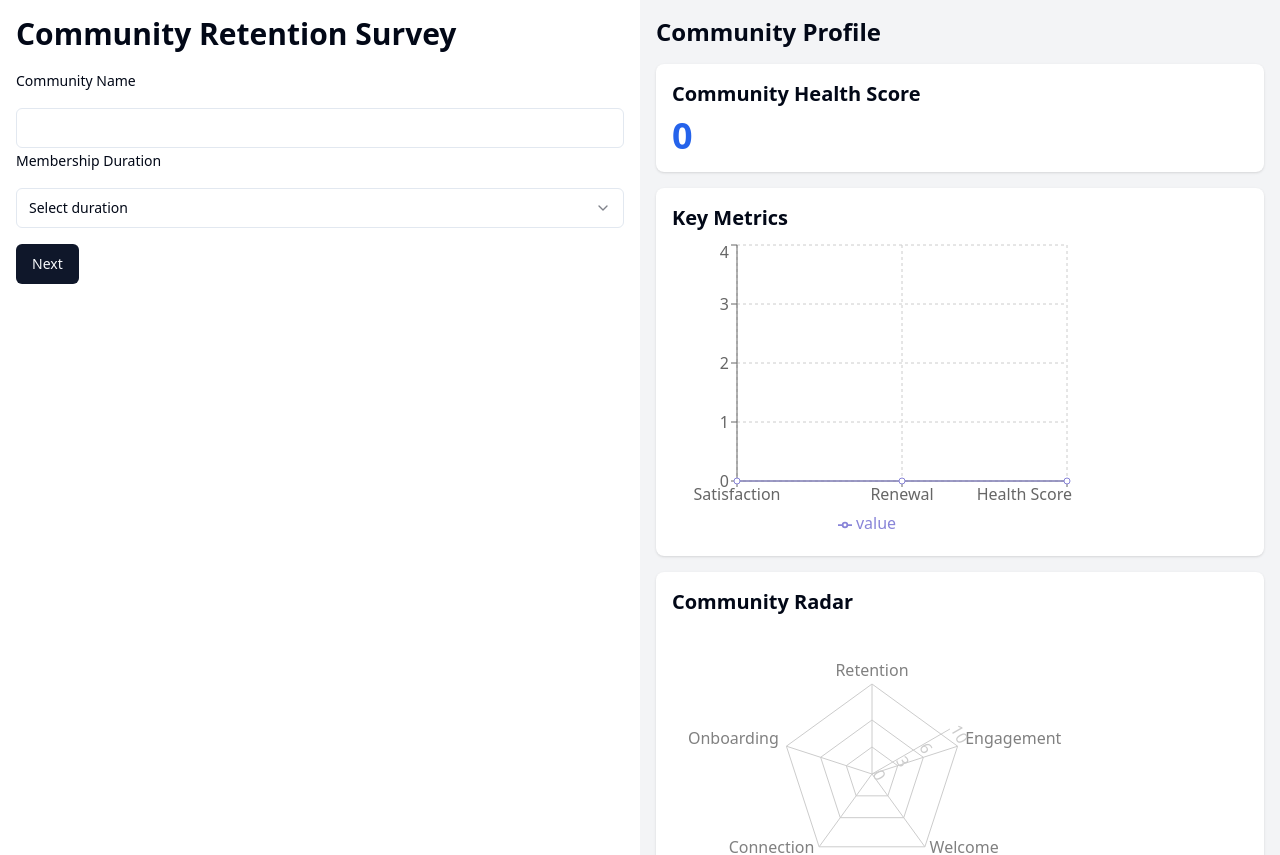
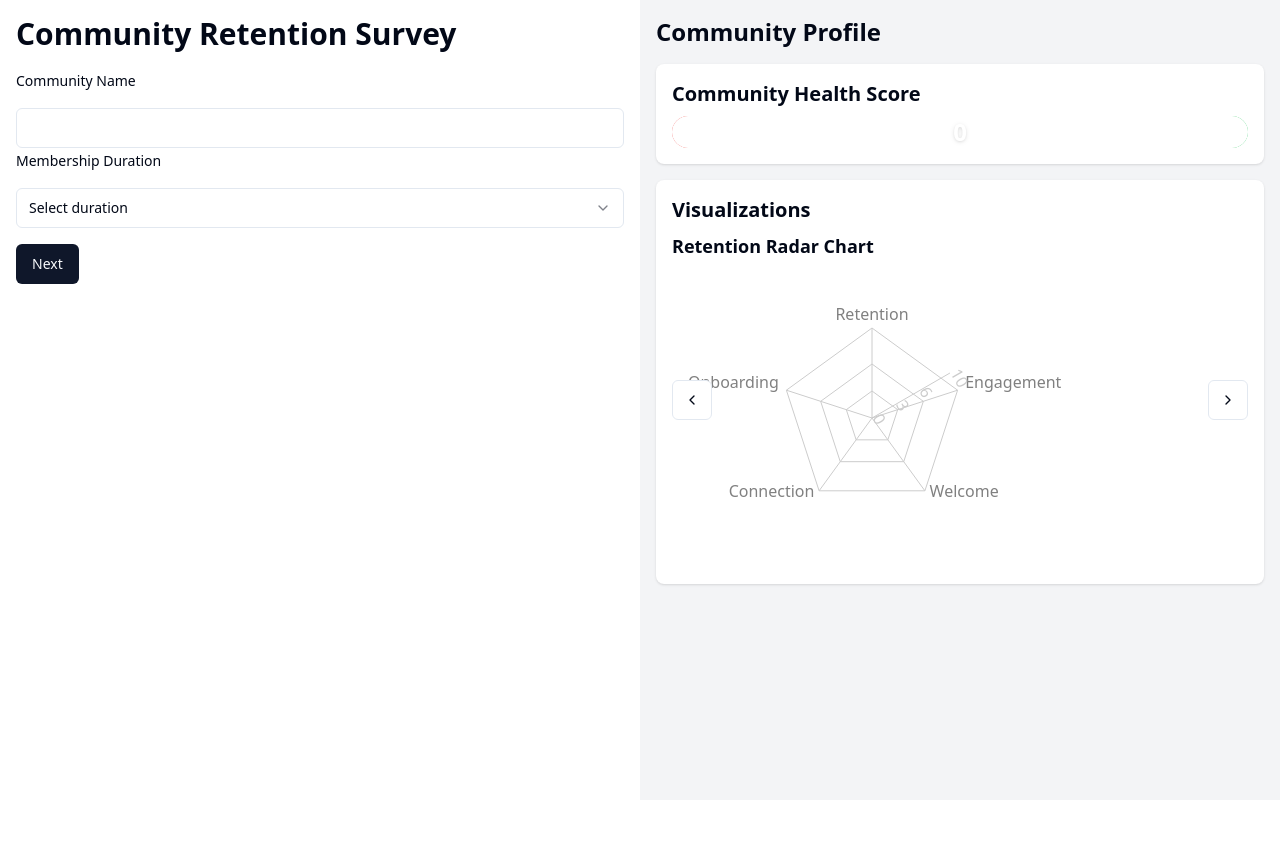
Before and after one commit to GPT-Engineer-App/community-journey-map, a React (Vite) app: page / in a window 1280 px wide. Shown: the top 855 px of the page. After the commit the page ends 800 px from the top, so only its background shows below. Built offline with nearby package versions, Linux system fonts and the light colour scheme.

Commit message:
GPT Engineer Update [skip gpt_engineer]

```diff
--- a/package.json
+++ b/package.json
@@ -44,7 +44,7 @@
     "clsx": "^2.1.0",
     "cmdk": "^1.0.0",
     "date-fns": "^3.6.0",
-    "embla-carousel-react": "^8.1.5",
+    "embla-carousel-react": "^8.0.0-rc17",
     "framer-motion": "^11.3.9",
     "html-to-image": "^1.11.11",
     "input-otp": "^1.2.4",
--- a/src/components/CommunityProfile.jsx
+++ b/src/components/CommunityProfile.jsx
@@ -1,10 +1,14 @@
 import { useEffect, useState } from "react";
-import { LineChart, Line, XAxis, YAxis, CartesianGrid, Tooltip, Legend, RadarChart, PolarGrid, PolarAngleAxis, PolarRadiusAxis, Radar } from 'recharts';
+import { LineChart, Line, XAxis, YAxis, CartesianGrid, Tooltip, Legend, RadarChart, PolarGrid, PolarAngleAxis, PolarRadiusAxis, Radar, BarChart, Bar, PieChart, Pie, Cell } from 'recharts';
+import useEmblaCarousel from 'embla-carousel-react';
+import { ChevronLeft, ChevronRight } from 'lucide-react';
+import { Button } from "@/components/ui/button";
 
 const CommunityProfile = ({ data }) => {
   const [healthScore, setHealthScore] = useState(0);
   const [retentionScore, setRetentionScore] = useState(0);
   const [engagementIndex, setEngagementIndex] = useState(0);
+  const [emblaRef, emblaApi] = useEmblaCarousel({ loop: false });
 
   useEffect(() => {
     const calculateHealthScore = () => {
@@ -59,6 +63,9 @@ const CommunityProfile = ({ data }) => {
     setEngagementIndex(calculateEngagementIndex());
   }, [data]);
 
+  const scrollPrev = () => emblaApi && emblaApi.scrollPrev();
+  const scrollNext = () => emblaApi && emblaApi.scrollNext();
+
   const chartData = [
     { name: 'Satisfaction', value: parseInt(data.overallSatisfaction) || 0 },
     { name: 'Renewal', value: parseInt(data.likelihoodToRenew) || 0 },
@@ -73,15 +80,65 @@ const CommunityProfile = ({ data }) => {
     { subject: 'Onboarding', A: parseInt(data.welcomeProcessSatisfaction) || 0, fullMark: 10 },
   ];
 
-  return (
-    <div className="space-y-4">
-      <h2 className="text-2xl font-bold">Community Profile</h2>
-      <div className="bg-white p-4 rounded-lg shadow">
-        <h3 className="text-xl font-semibold mb-2">Community Health Score</h3>
-        <div className="text-4xl font-bold text-blue-600">{healthScore}</div>
-      </div>
-      <div className="bg-white p-4 rounded-lg shadow">
-        <h3 className="text-xl font-semibold mb-2">Key Metrics</h3>
+  const npsData = [
+    { name: 'Promoters', value: 60 },
+    { name: 'Passives', value: 30 },
+    { name: 'Detractors', value: 10 },
+  ];
+
+  const COLORS = ['#0088FE', '#00C49F', '#FFBB28', '#FF8042'];
+
+  const visualizations = [
+    {
+      title: "Retention Radar Chart",
+      chart: (
+        <RadarChart outerRadius={90} width={400} height={300} data={radarData}>
+          <PolarGrid />
+          <PolarAngleAxis dataKey="subject" />
+          <PolarRadiusAxis angle={30} domain={[0, 10]} />
+          <Radar name="Community" dataKey="A" stroke="#8884d8" fill="#8884d8" fillOpacity={0.6} />
+        </RadarChart>
+      ),
+    },
+    {
+      title: "NPS Distribution",
+      chart: (
+        <PieChart width={400} height={300}>
+          <Pie
+            data={npsData}
+            cx={200}
+            cy={150}
+            innerRadius={60}
+            outerRadius={80}
+            fill="#8884d8"
+            paddingAngle={5}
+            dataKey="value"
+          >
+            {npsData.map((entry, index) => (
+              <Cell key={`cell-${index}`} fill={COLORS[index % COLORS.length]} />
+            ))}
+          </Pie>
+          <Tooltip />
+          <Legend />
+        </PieChart>
+      ),
+    },
+    {
+      title: "Membership Duration vs. Retention Score",
+      chart: (
+        <BarChart width={400} height={300} data={chartData}>
+          <CartesianGrid strokeDasharray="3 3" />
+          <XAxis dataKey="name" />
+          <YAxis />
+          <Tooltip />
+          <Legend />
+          <Bar dataKey="value" fill="#8884d8" />
+        </BarChart>
+      ),
+    },
+    {
+      title: "Key Metrics",
+      chart: (
         <LineChart width={400} height={300} data={chartData}>
           <CartesianGrid strokeDasharray="3 3" />
           <XAxis dataKey="name" />
@@ -90,15 +147,45 @@ const CommunityProfile = ({ data }) => {
           <Legend />
           <Line type="monotone" dataKey="value" stroke="#8884d8" activeDot={{ r: 8 }} />
         </LineChart>
+      ),
+    },
+  ];
+
+  return (
+    <div className="space-y-4">
+      <h2 className="text-2xl font-bold">Community Profile</h2>
+      <div className="bg-white p-4 rounded-lg shadow">
+        <h3 className="text-xl font-semibold mb-2">Community Health Score</h3>
+        <div className="relative w-full h-8 bg-gradient-to-r from-red-500 via-yellow-500 to-green-500 rounded-full">
+          <div
+            className="absolute top-0 right-0 bottom-0 bg-white rounded-full transition-all duration-500 ease-out"
+            style={{ left: `${healthScore * 10}%` }}
+          ></div>
+          <div className="absolute inset-0 flex items-center justify-center">
+            <span className="text-2xl font-bold text-white drop-shadow">{healthScore}</span>
+          </div>
+        </div>
       </div>
       <div className="bg-white p-4 rounded-lg shadow">
-        <h3 className="text-xl font-semibold mb-2">Community Radar</h3>
-        <RadarChart outerRadius={90} width={400} height={300} data={radarData}>
-          <PolarGrid />
-          <PolarAngleAxis dataKey="subject" />
-          <PolarRadiusAxis angle={30} domain={[0, 10]} />
-          <Radar name="Community" dataKey="A" stroke="#8884d8" fill="#8884d8" fillOpacity={0.6} />
-        </RadarChart>
+        <h3 className="text-xl font-semibold mb-2">Visualizations</h3>
+        <div className="relative">
+          <div className="overflow-hidden" ref={emblaRef}>
+            <div className="flex">
+              {visualizations.map((viz, index) => (
+                <div key={index} className="flex-[0_0_100%] min-w-0">
+                  <h4 className="text-lg font-semibold mb-2">{viz.title}</h4>
+                  {viz.chart}
+                </div>
+              ))}
+            </div>
+          </div>
+          <Button variant="outline" size="icon" className="absolute left-0 top-1/2 transform -translate-y-1/2" onClick={scrollPrev}>
+            <ChevronLeft className="h-4 w-4" />
+          </Button>
+          <Button variant="outline" size="icon" className="absolute right-0 top-1/2 transform -translate-y-1/2" onClick={scrollNext}>
+            <ChevronRight className="h-4 w-4" />
+          </Button>
+        </div>
       </div>
     </div>
   );
```
